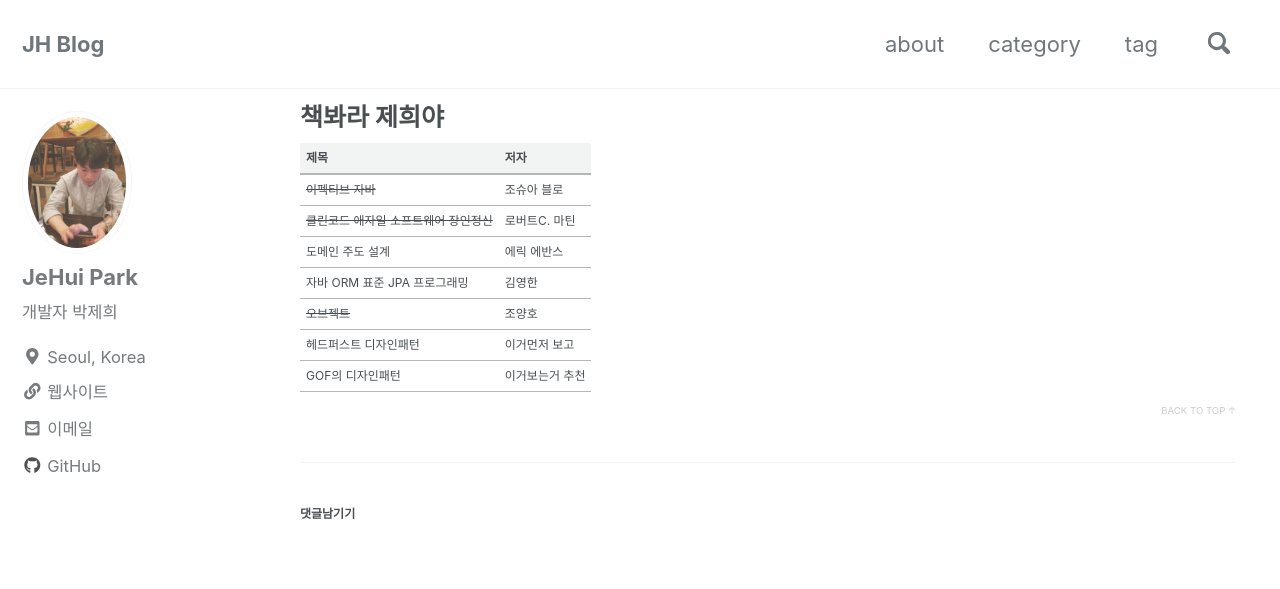
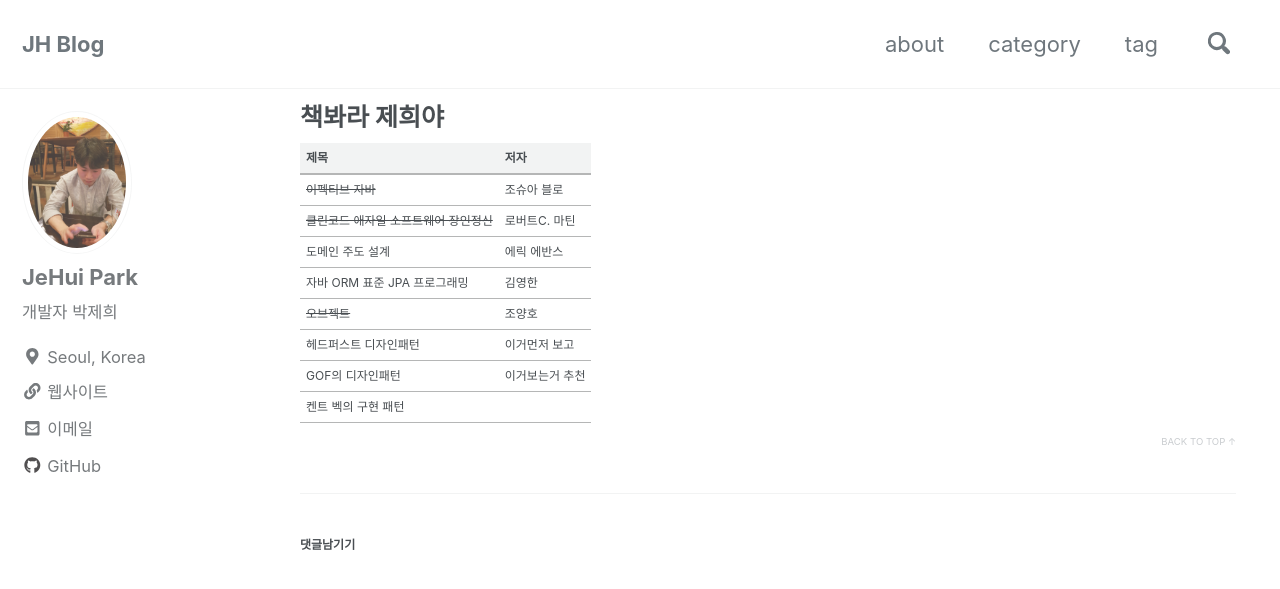
Before and after one commit to JeHuiPark/JeHuiPark.github.io, a Jekyll site: the page built from _posts/2019-06-16-book-read-plan.md, in a window 1280 px wide and 900 px high. Shown: the top 589 px of the window. Built offline with Jekyll 4.4.1, drawn with Linux system fonts in a browser that asks for light colours; nearby versions of some CDN libraries; comment, search, counter and statistics services are not loaded.

Commit message:
읽을 책을 추가하라

```diff
--- a/_posts/2019-06-16-book-read-plan.md
+++ b/_posts/2019-06-16-book-read-plan.md
@@ -19,3 +19,4 @@ sitemap :
 ~~오브젝트~~ | 조양호
 헤드퍼스트 디자인패턴 | 이거먼저 보고
 GOF의 디자인패턴 |  이거보는거 추천
+켄트 벡의 구현 패턴 |
```
